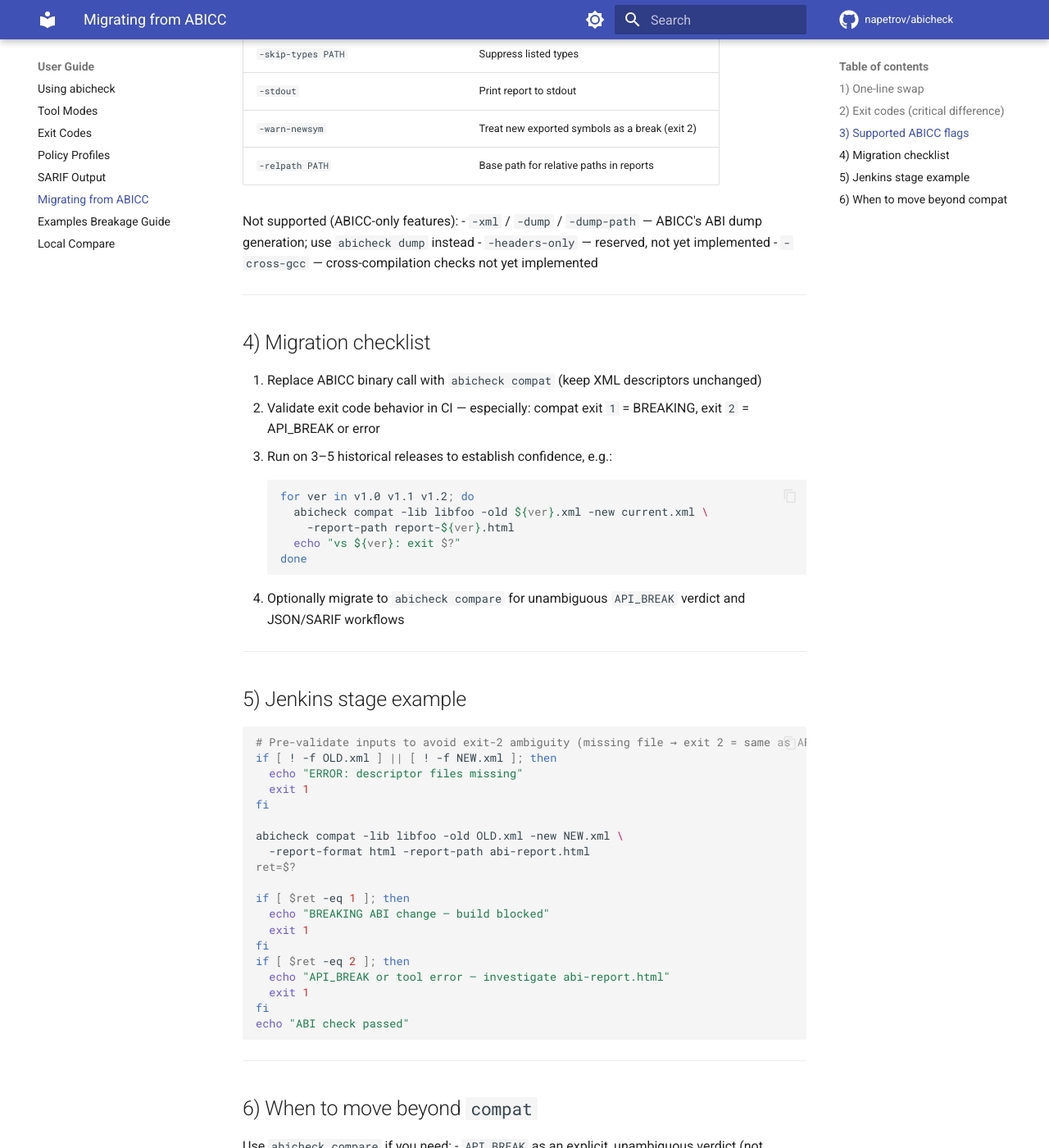
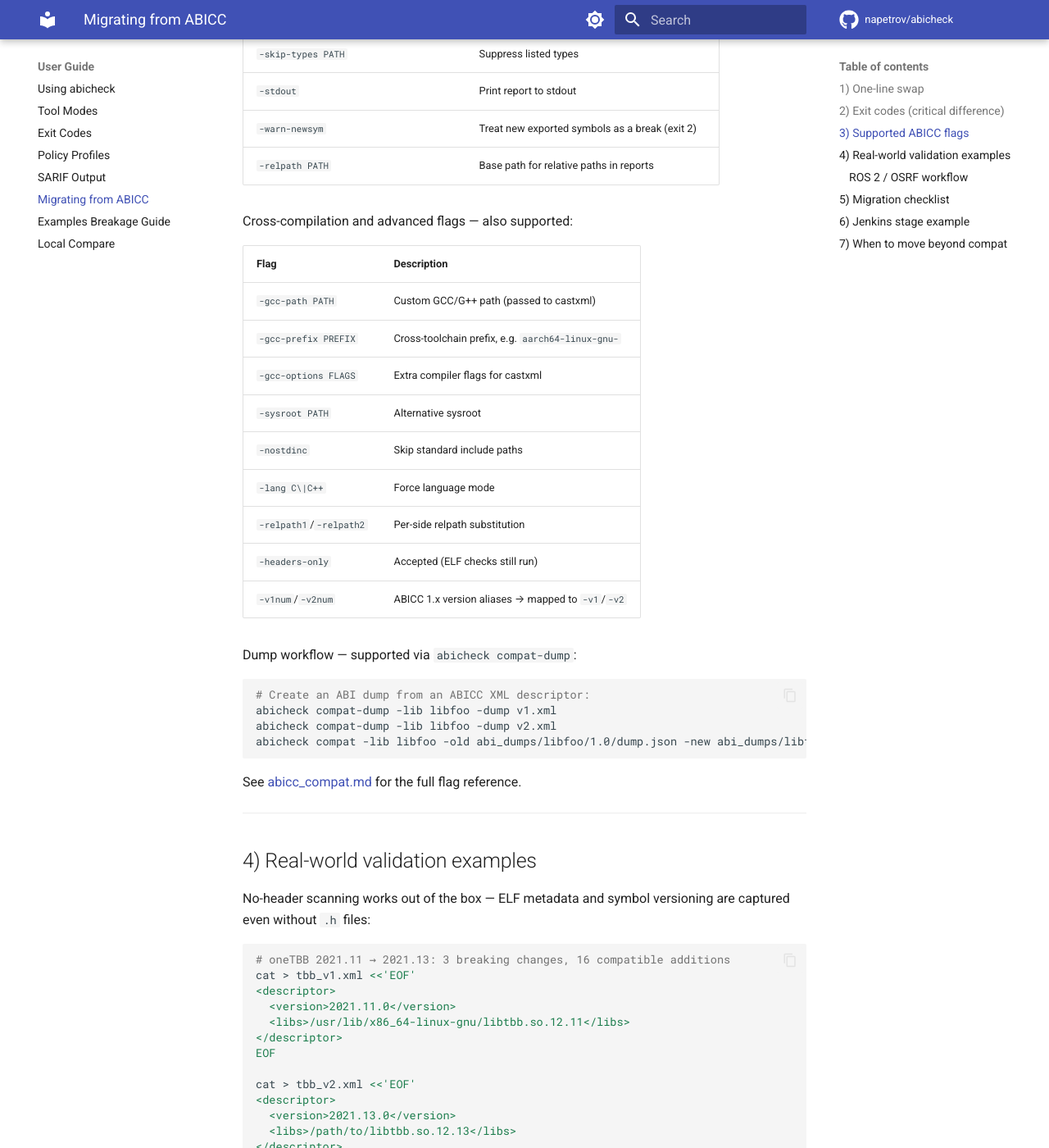
Before and after one commit to napetrov/abicheck, an MkDocs documentation site: the page built from docs/migration/from_abicc.md, in a window 1280 px wide and 1400 px high, scrolled down 1984 px. Shown: the whole window at 82% size. Built offline with MkDocs 1.6.1 and Material for MkDocs 9.7.7, drawn with Linux system fonts in a browser that asks for light colours; comment, search, counter and statistics services are not loaded; some of the changed text lies outside the part shown.

Commit message:
docs/tests: refresh ABICC migration guide + real-binary compat integration tests

````diff
--- a/docs/migration/from_abicc.md
+++ b/docs/migration/from_abicc.md
@@ -69,14 +69,77 @@
 | `-warn-newsym` | | Treat new exported symbols as a break (exit 2) |
 | `-relpath PATH` | | Base path for relative paths in reports |
 
-Not supported (ABICC-only features):
-- `-xml` / `-dump` / `-dump-path` — ABICC's ABI dump generation; use `abicheck dump` instead
-- `-headers-only` — reserved, not yet implemented
-- `-cross-gcc` — cross-compilation checks not yet implemented
+Cross-compilation and advanced flags — also supported:
+
+| Flag | Description |
+|------|-------------|
+| `-gcc-path PATH` | Custom GCC/G++ path (passed to castxml) |
+| `-gcc-prefix PREFIX` | Cross-toolchain prefix, e.g. `aarch64-linux-gnu-` |
+| `-gcc-options FLAGS` | Extra compiler flags for castxml |
+| `-sysroot PATH` | Alternative sysroot |
+| `-nostdinc` | Skip standard include paths |
+| `-lang C\|C++` | Force language mode |
+| `-relpath1`/`-relpath2` | Per-side relpath substitution |
+| `-headers-only` | Accepted (ELF checks still run) |
+| `-v1num`/`-v2num` | ABICC 1.x version aliases → mapped to `-v1`/`-v2` |
+
+Dump workflow — supported via `abicheck compat-dump`:
+
+```bash
+# Create an ABI dump from an ABICC XML descriptor:
+abicheck compat-dump -lib libfoo -dump v1.xml
+abicheck compat-dump -lib libfoo -dump v2.xml
+abicheck compat -lib libfoo -old abi_dumps/libfoo/1.0/dump.json -new abi_dumps/libfoo/2.0/dump.json
+```
+
+See [abicc_compat.md](../abicc_compat.md) for the full flag reference.
 
 ---
 
-## 4) Migration checklist
+## 4) Real-world validation examples
+
+No-header scanning works out of the box — ELF metadata and symbol versioning
+are captured even without `.h` files:
+
+```bash
+# oneTBB 2021.11 → 2021.13: 3 breaking changes, 16 compatible additions
+cat > tbb_v1.xml <<'EOF'
+<descriptor>
+  <version>2021.11.0</version>
+  <libs>/usr/lib/x86_64-linux-gnu/libtbb.so.12.11</libs>
+</descriptor>
+EOF
+
+cat > tbb_v2.xml <<'EOF'
+<descriptor>
+  <version>2021.13.0</version>
+  <libs>/path/to/libtbb.so.12.13</libs>
+</descriptor>
+EOF
+
+abicheck compat -lib libtbb -old tbb_v1.xml -new tbb_v2.xml
+# Binary compatibility: 96.7%
+# Total binary compatibility problems: 3, warnings: 0
+# Verdict: BREAKING
+```
+
+With headers, you also get full type and parameter analysis via castxml.
+
+### ROS 2 / OSRF workflow
+
+If your project currently uses `auto-abi-checker` or ABICC in ROS 2 CI:
+
+```bash
+# Before (OSRF auto-abi-checker):
+./auto-abi.py --orig-type ros-pkg --orig rclcpp --new-type local-dir --new /colcon_ws/install
+
+# After (abicheck — same result, no Perl dependency):
+abicheck compat -lib rclcpp -old rclcpp_old.xml -new rclcpp_new.xml -s
+```
+
+---
+
+## 5) Migration checklist
 
 1. Replace ABICC binary call with `abicheck compat` (keep XML descriptors unchanged)
 2. Validate exit code behavior in CI — especially: compat exit `1` = BREAKING, exit `2` = API_BREAK or error
@@ -92,7 +155,7 @@
 
 ---
 
-## 5) Jenkins stage example
+## 6) Jenkins stage example
 
 ```bash
 # Pre-validate inputs to avoid exit-2 ambiguity (missing file → exit 2 = same as API_BREAK)
@@ -118,7 +181,7 @@
 
 ---
 
-## 6) When to move beyond `compat`
+## 7) When to move beyond `compat`
 
 Use `abicheck compare` if you need:
 - `API_BREAK` as an explicit, unambiguous verdict (not conflated with errors)
````
Also changed, not shown: 1 other file.
